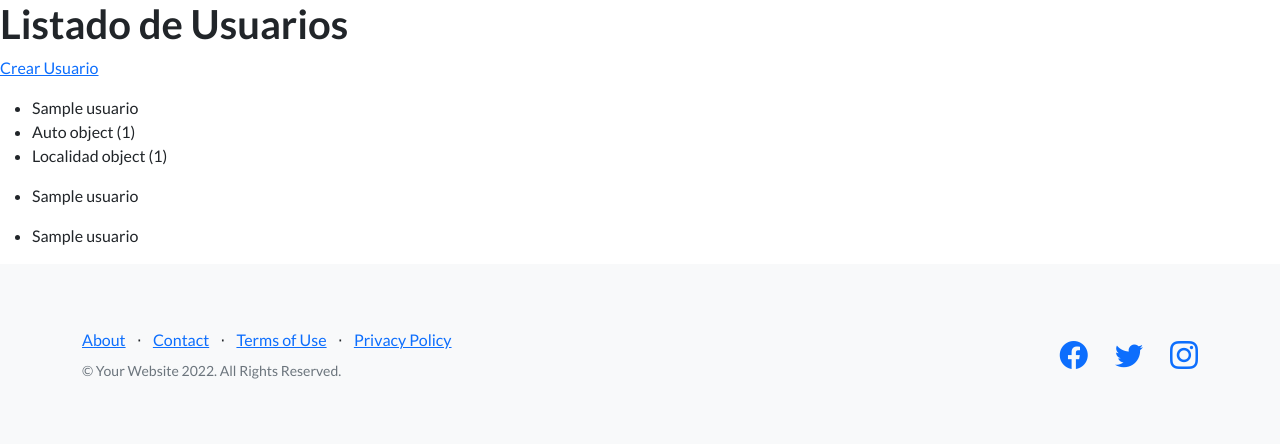
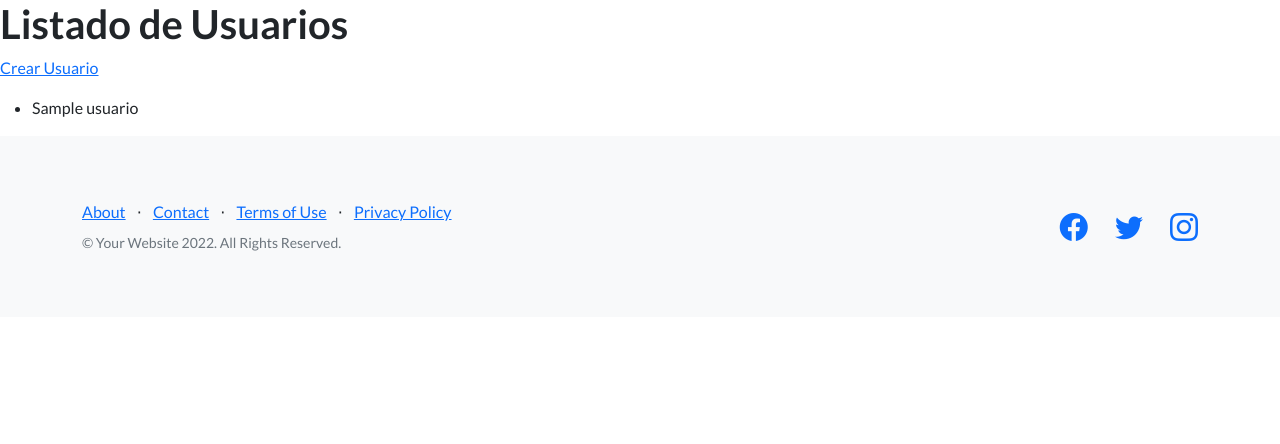
Before and after one commit to VictoriaCruzP/Entrega1-CruzPintor, a Django app: template templates/listado_usuarios.html in a window 1280 px wide. Shown: the part 56-500 px from the top of the page. Run offline with Django 4.2, Linux system fonts and the light colour scheme; tables that the repository leaves empty hold one stand-in row (values such as "Sample post"); the template is opened without the code that fills it: values that come from a table or form of the project are taken from there, most other values are stand-ins (such as "Sample title", 1, 10 or a date in 2020); some libraries are stand-ins or nearby versions.

```diff
--- a/proyecto/admin.py
+++ b/proyecto/admin.py
@@ -1,9 +1,7 @@
 from django.contrib import admin
 
-from .models import Auto, Usuario, Localidad
+from .models import Usuario
 
 # Register your models here.
 
 admin.site.register(Usuario)
-admin.site.register(Auto)
-admin.site.register(Localidad)
--- a/proyecto/models.py
+++ b/proyecto/models.py
@@ -5,13 +5,7 @@ class Usuario(models.Model):
     nombre=models.CharField(max_length=100)
     edad=models.IntegerField()
     telefono=models.IntegerField()
-
-
-class Auto(models.Model):
     marca=models.CharField(max_length=100)
     año=models.IntegerField()
-
-
-class Localidad(models.Model):
     provincia=models.CharField(max_length=100)
     cp=models.IntegerField()
--- a/templates/listado_usuarios.html
+++ b/templates/listado_usuarios.html
@@ -19,18 +19,6 @@
     <ul>
         {% for usuario in listado_usuarios %}
         <li>{{usuario}}</li>
-        <li>{{auto}}</li>
-        <li>{{localidad}}</li>
-        {% endfor %}
-    </ul>
-    <ul>
-        {% for auto in listado_usuarios %}
-        <li>{{auto}}</li>
-        {% endfor %}
-    </ul>
-    <ul>
-        {% for localidad in listado_usuarios %}
-        <li>{{localidad}}</li>
         {% endfor %}
     </ul>
 </p>
```
Also changed, not shown: proyecto/views.py (+7 -16 lines), proyecto/migrations/0001_initial.py, proyecto/migrations/0002_delete_auto_delete_localidad.py (added), proyecto/migrations/0002_rename_edad_auto_rename_telefono_localidad_and_more.py (deleted).
